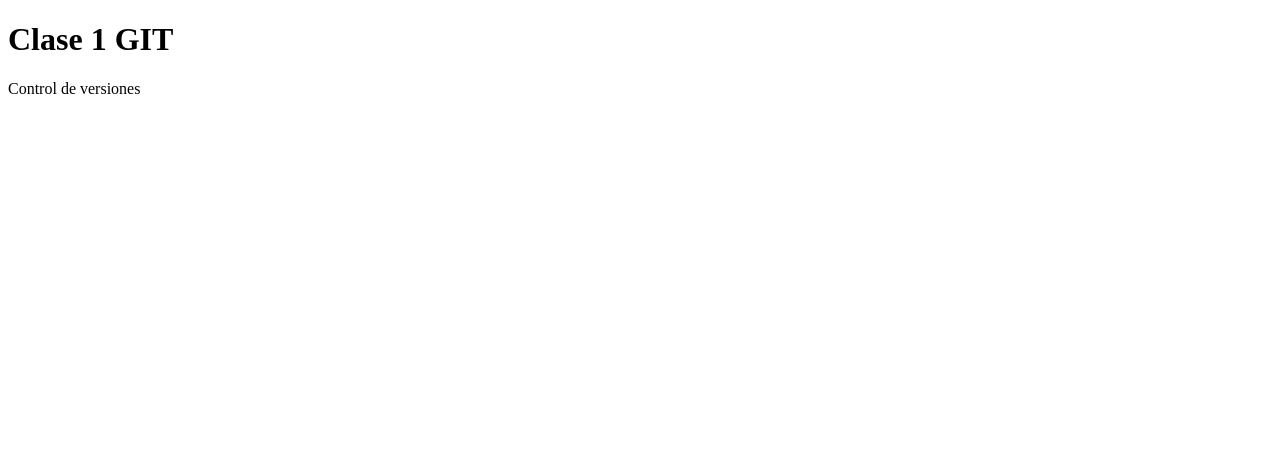
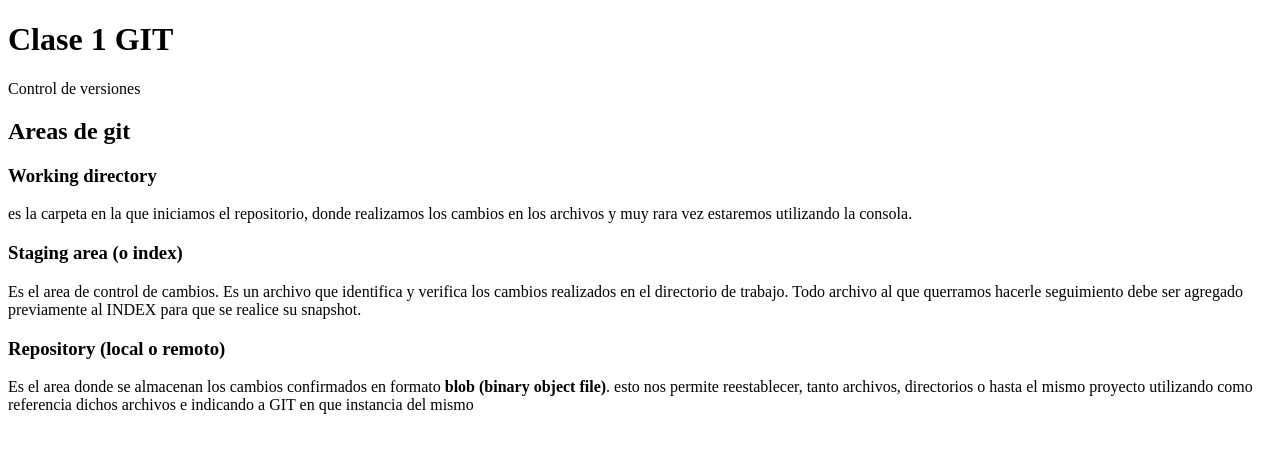
Before and after one commit to luc14nok/curso-git, a plain HTML site: page index.html in a window 1280 px wide. Drawn offline with Linux system fonts and the light colour scheme.

Commit message:
Proyecto GIT curso

```diff
--- a/index.html
+++ b/index.html
@@ -7,8 +7,25 @@
     <title>Git desarrollo colaborativo</title>
 </head>
 <body>
-    <h1>Clase 1 GIT</h1>
-    <p>Control de versiones</p>
+   <header>
+     <h1>Clase 1 GIT</h1>
+     <p>Control de versiones</p>
+   </header>
+   <section>
+       <h2>Areas de git</h2>
+       <article><h3>Working directory</h3>
+            <p>es la carpeta en la que iniciamos el repositorio, donde realizamos los cambios en los archivos y muy rara vez estaremos utilizando la consola.</p>
+        </article>
+       <article><h3>Staging area (o index)</h3>
+            <p>Es el area de control de cambios. Es un archivo que identifica y verifica los cambios realizados en el directorio de trabajo. Todo archivo al que querramos hacerle seguimiento debe ser agregado previamente al INDEX para que se realice su snapshot.
+            </p>
+        </article>
+       <article><h3>Repository (local o remoto)</h3>
+            <p>Es el area donde se almacenan los cambios confirmados en formato <strong>blob (binary object file)</strong>. esto nos permite reestablecer, tanto archivos, directorios o hasta el mismo proyecto utilizando como referencia dichos archivos e indicando a GIT en que instancia del mismo  </p>
+       </article>
+   </section>
+
+
 
 </body>
 </html>
```
